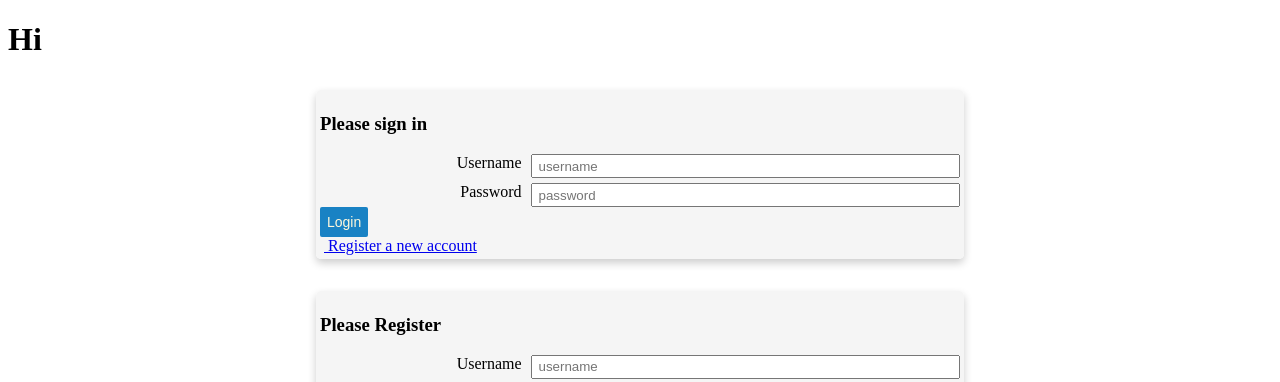
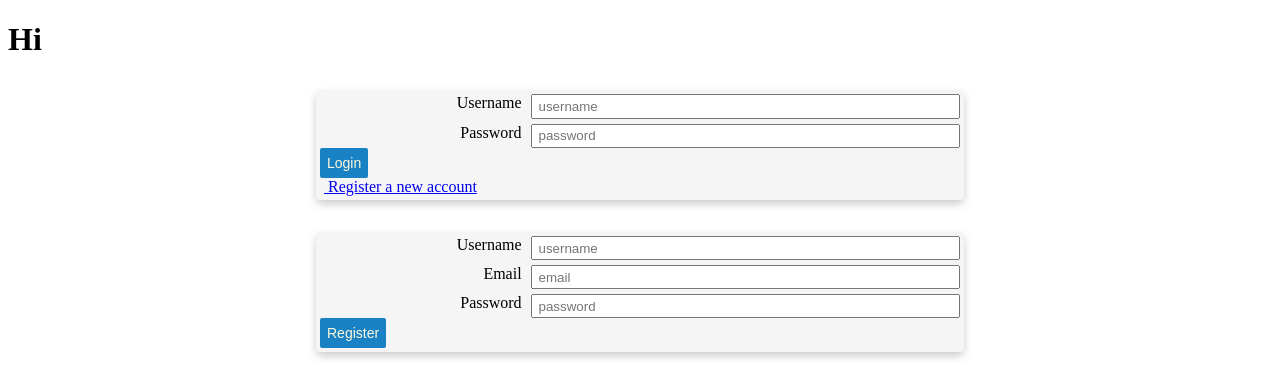
Before and after one commit to bdanielle092/HomeMade, a React (Create React App) app: page / in a window 1280 px wide. Shown: the top 382 px of the page. Built offline with nearby package versions, Linux system fonts and the light colour scheme; no server answers.

Commit message:
added some comments

```diff
--- a/api/database.json
+++ b/api/database.json
@@ -10,7 +10,7 @@
       "id": 2,
       "username": "pink23",
       "email": "grace@home.com",
-      "password": "Ilovepink"
+      "password": "1234"
     },
     {
       "id": 3,
--- a/src/components/ApplicationViews.js
+++ b/src/components/ApplicationViews.js
@@ -11,7 +11,7 @@ import CommentEditForm from "./comments/CommentEditForm";
 
 const ApplicationViews = (props) => {
 // these are props that are being passed down on homemade
-// its just a shorting way of saying props hasUser
+// its just a shorter way of saying props hasUser
     const hasUser = props.hasUser;
     const setUser = props.setUser;
     // we are building an empty var so we can push whatever user is logged in
--- a/src/components/Homemade.js
+++ b/src/components/Homemade.js
@@ -10,12 +10,13 @@ const Homemade = () => {
        sessionStorage.setItem("credentails", userId);
        setHasUser(isAuthenicated());
    }
+//    if user is authenicated take them to dashboard
     if(isAuthenicated()){
         return (
         <React.Fragment>
           <ApplicationViews hasUser={hasUser} setUser={setUser} />
           </React.Fragment>
-
+        // else take them to login page
       )}else {
           return(
               <>
--- a/src/components/home/Home.js
+++ b/src/components/home/Home.js
@@ -4,9 +4,11 @@ import Login from "../login/Login";
 import Register from "../login/Register";
 
 const Home = (props) => {
+  //// these are props that are being passed down on homemade
+// its just a shorter way of saying props hasUser
   const hasUser = props.hasUser;
   const setUser = props.setUser;
-  // we are building an empty var so we can push whatever user is logged in
+  // we are building an empty variable so we can push whatever user is logged in
   let userId ="";
   // this hasUser is checking they are authenicated
   if(hasUser) {
--- a/src/components/login/Login.js
+++ b/src/components/login/Login.js
@@ -18,12 +18,14 @@ const Login = props => {
     // const handleClick = (evt) => {
     // setShowForm(!showForm)
     // }
-//   checking to make sure credentails are right
+//   1. if username or password are empty fill out fileds
+// 2.if user is has an account and is authenticated go to dashboard
+// 3. if user doesn't have an account, please create an account
     const handleLogin = (e) => {
         e.preventDefault();
         UserManager.searchUser(credentials.username).then((existingUser) => {
             if(!credentials.password || !credentials.username){
-                window.alert("Please fill out user name and password")
+                window.alert("Please fill out username and password")
              }else if (credentials.password === existingUser[0].password) {
                  props.setUser(existingUser[0].id);
                 //  props.history.push("/")
@@ -31,21 +33,7 @@ const Login = props => {
                  window.alert("no match, please create an account")
              }
         })
-    //    .then(users => {
-    //        users.find(user => {
-    //            if(user.username === credentials.user && user.password === credentials.user){
-    //                loginAccepted = true
-    //                sessionStorage.setItem("credentials", JSON.stringify(credentials))
-    //                sessionStorage.setItem("activeUser", user.id)
-    //                props.setUser(credentials)
-    //                props.history.push("/")
 
-    //            }
-            //    if false alerts you that input fields are wrong
-    //            if(loginAccepted === false)
-    //            window.alert("Incorrect username or password")
-    //        })
-    //    })
     }
 
     // login form
@@ -54,7 +42,7 @@ const Login = props => {
         <form onSubmit={handleLogin}>
 
         <fieldset>
-            <h3>Please sign in </h3>
+
 
             <div className="formgrid">
                 <input onChange={handleFieldChange}
@@ -76,7 +64,6 @@ const Login = props => {
 
             <button type="submit"
                     id="login"
-                    // onClick={handleClick}
                     >Login</button>
                     <div className="register"> &nbsp;
         <Link to="/register"> Register a new account </Link>
--- a/src/components/login/Register.js
+++ b/src/components/login/Register.js
@@ -42,7 +42,7 @@ const Register = props => {
         <form onSubmit={handleRegister}>
 
         <fieldset>
-            <h3>Please Register </h3>
+
 
             <div className="formgrid">
                 <input onChange={handleFieldChange}
```
